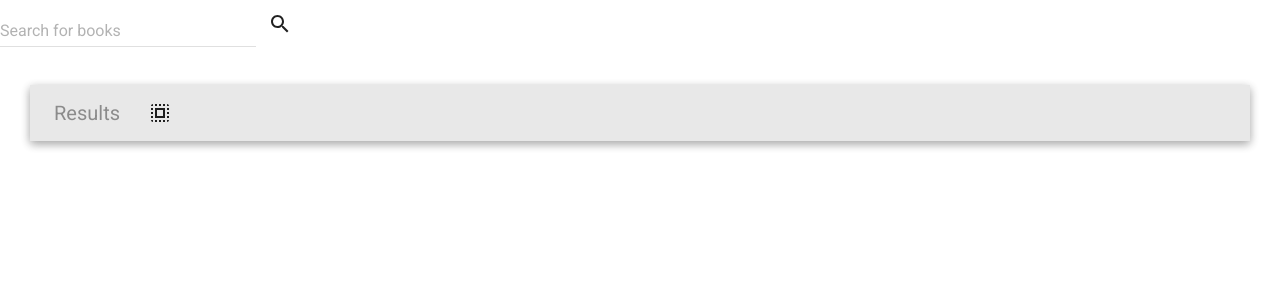
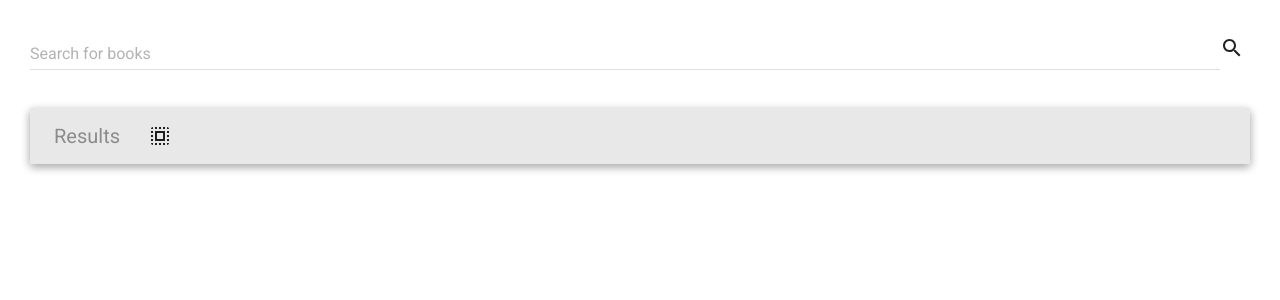
Before and after one commit to herrmondlicht/my-reads, a React (Create React App) app: page /new in a window 1280 px wide. Shown: the top 300 px of the page. Built offline with nearby package versions, Linux system fonts and the light colour scheme.

Commit message:
refactor(SearchBar)
* Adiciona CSS pra centralizar
* Altera testes
* Remove Button

```diff
--- /dev/null
+++ b/src/modules/SearchBar/SearchBar.css
@@ -0,0 +1,3 @@
+.search-container {
+  margin: 30px;
+}
--- a/src/modules/SearchBar/index.js
+++ b/src/modules/SearchBar/index.js
@@ -3,6 +3,7 @@ import { func } from "prop-types";
 import TextField from "material-ui/TextField";
 import IconButton from "material-ui/IconButton";
 import SearchIcon from "material-ui/svg-icons/action/search";
+import './SearchBar.css'
 
 export default class SearchBar extends Component {
   static propTypes = {
@@ -34,13 +35,11 @@ export default class SearchBar extends Component {
   render() {
     const { searchText } = this.state;
     return (
-      <div>
-        <TextField hintText={'Search for books'}
+      <div className="search-container">
+        <TextField style={{ width: 'calc(100% - 30px)' }} hintText={'Search for books'}
           value={searchText}
           onChange={this.HandleChange} />
-        <IconButton onClick={this.HandleSearchTimer}>
-          <SearchIcon />
-        </IconButton>
+        <SearchIcon />
       </div>
     )
   }
```
Also changed, not shown: 1 other file (tests, documents, lock files or other folders).
